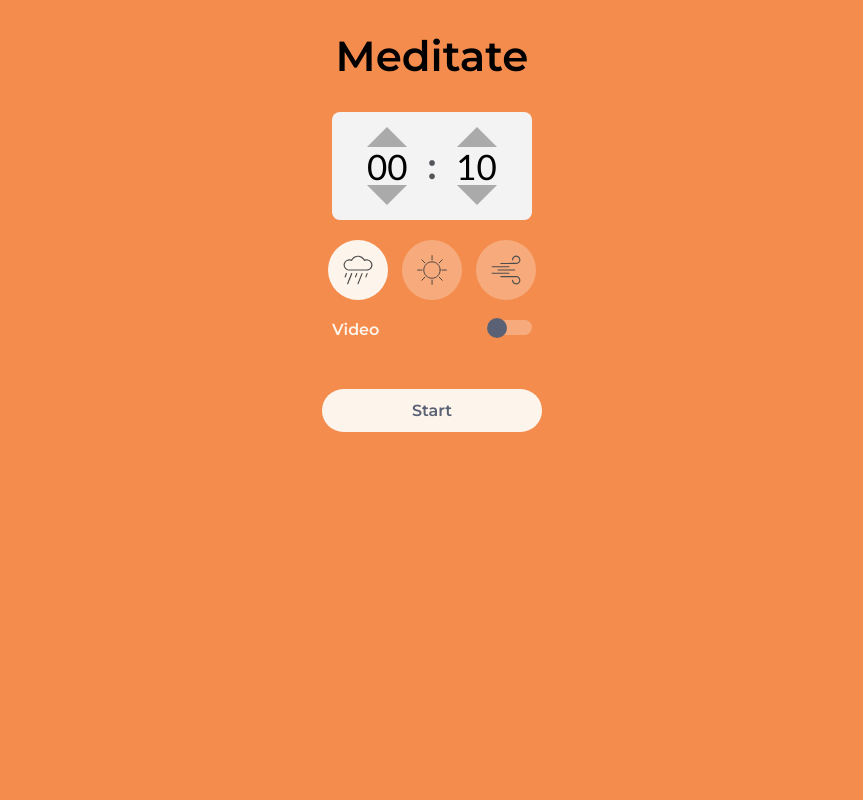
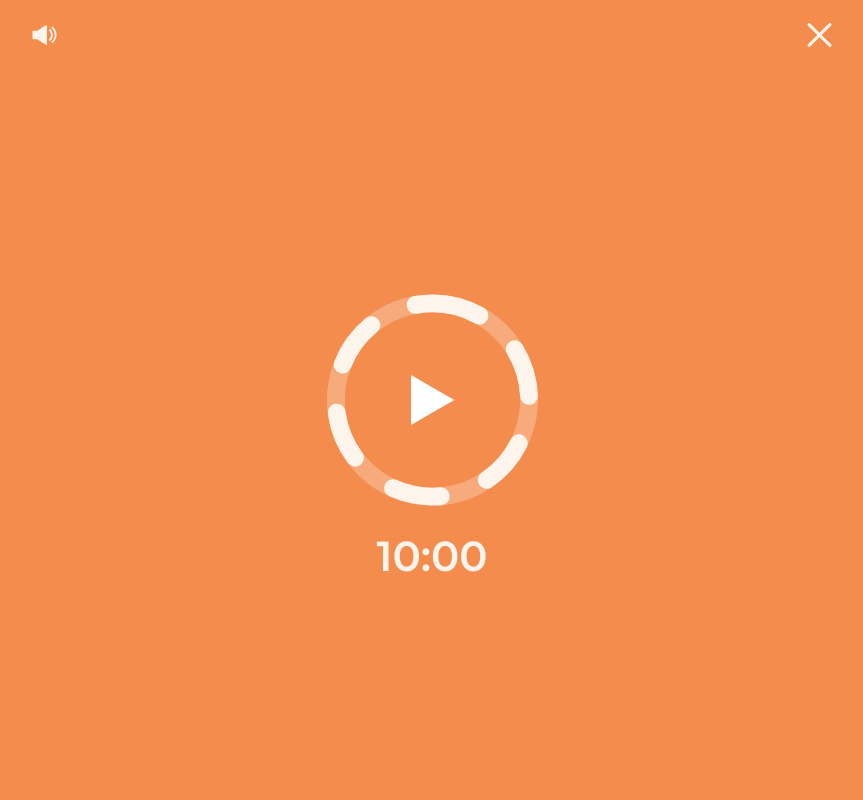
Before and after one commit to NunoGaioPereira/meditation-timer, a PHP site: page / in a window 1280 px wide. Shown: the whole page, without its empty margins (208-1071 px from the left). Run offline with PHP 8.4, Linux system fonts and the light colour scheme.

Commit message:
test stroke offset safari

```diff
--- a/css/meditation.css
+++ b/css/meditation.css
@@ -31,6 +31,7 @@ h3 {
     font-size: 42px;
     text-align: center;
     margin: 30px 0;
+    color: var(--light-contrast);
 }
 
 .app {
@@ -163,6 +164,7 @@ h3 {
 .settings .setting {
     display: flex;
     justify-content: space-between;
+    margin-bottom: 15px;
 }
 
 .settings .setting .setting-title {
@@ -349,6 +351,7 @@ input:checked + .slider:before {
 
  .moving-outline {
     stroke: var(--light-contrast);
+    stroke-dasharray: 110px;
  }
 
  .track-outline {
--- a/index.php
+++ b/index.php
@@ -42,12 +42,19 @@
                   <span class="slider round"></span>
                 </label>
             </div>
+            <div class="setting">
+                <span class="setting-title">Dark theme</span>
+                <label class="switch">
+                  <input type="checkbox">
+                  <span class="slider round"></span>
+                </label>
+            </div>
         </div>
 
         <a href="#/" id="start">Start</a>
     </div>
 
-    <div class="modal">
+    <div class="modal open">
         <div class="container">
             <div class="header">
                 <svg version="1.1" class="unmute" xmlns="http://www.w3.org/2000/svg" xmlns:xlink="http://www.w3.org/1999/xlink" x="0px" y="0px"
@@ -107,6 +114,6 @@
         </div>
     </div>
 
-    <script src="./js/main.js"></script>
+    <!-- <script src="./js/main.js"></script> -->
 </body>
 </html>
```
